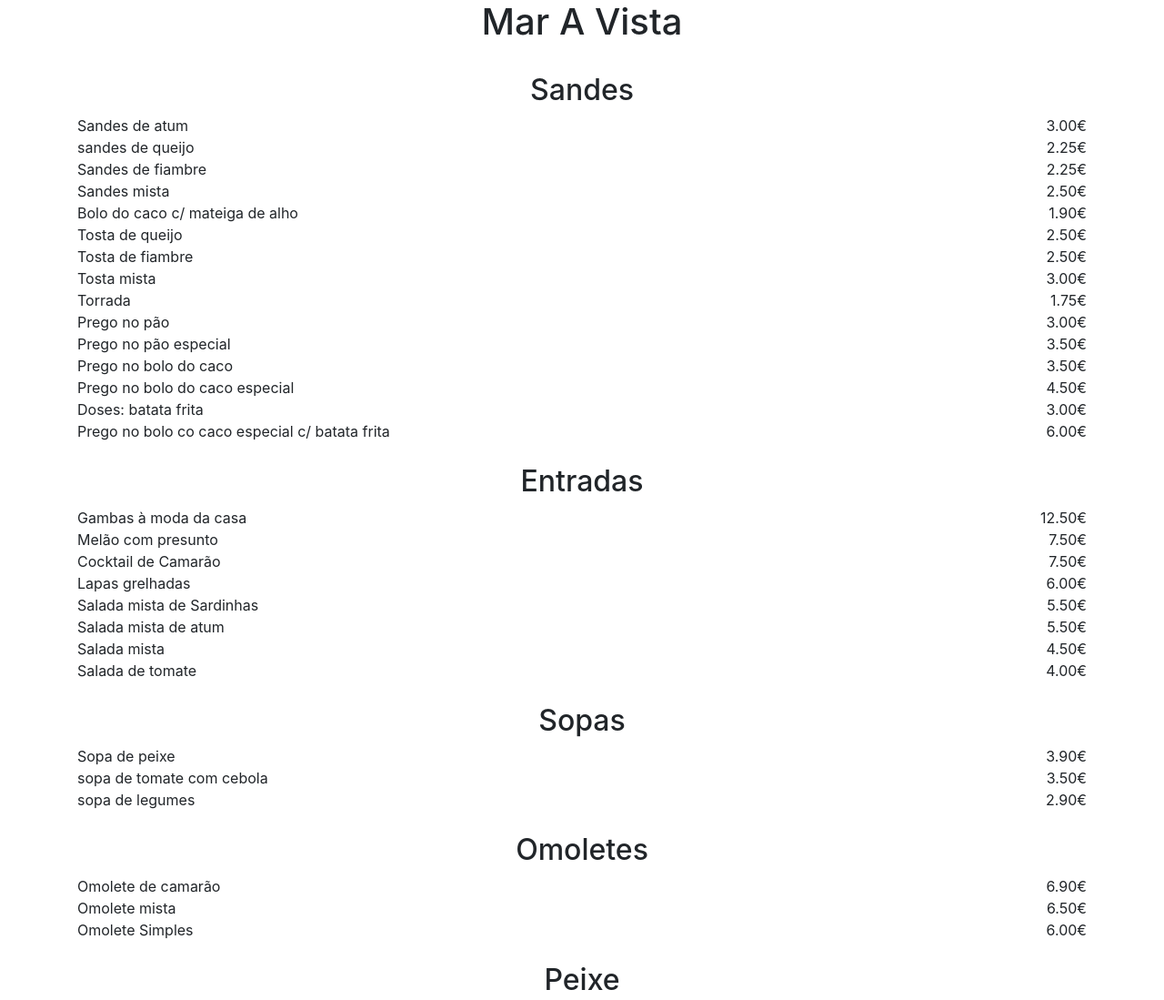
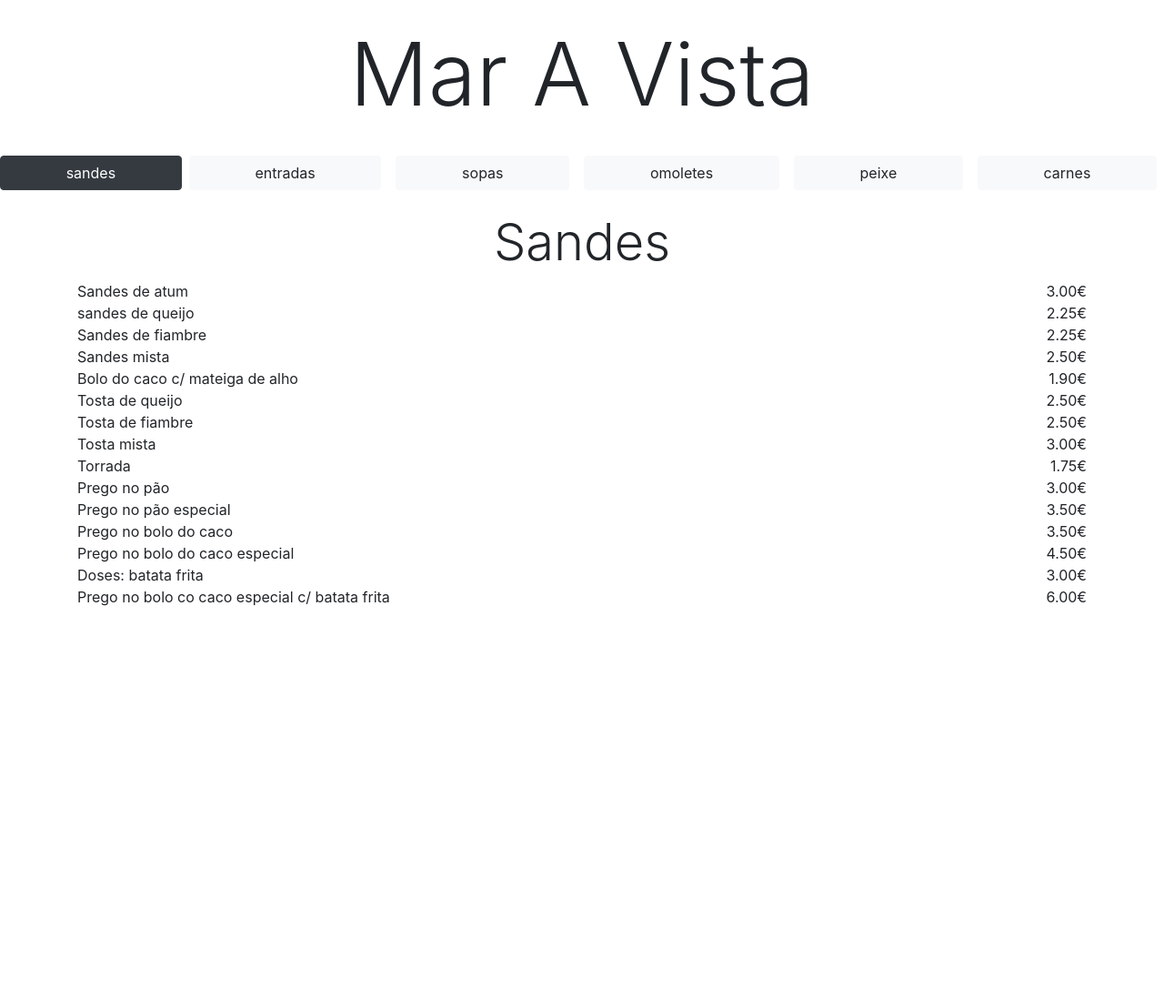
Before and after one commit to daviddinis/daviddinis.github.io, a plain HTML site: page index.html in a window 1280 px wide. Shown: the top 1099 px of the page at 91% size. After the commit the page ends 800 px from the top, so only its background shows below. Drawn offline with nearby package versions, Linux system fonts and the light colour scheme.

Commit message:
added menu

```diff
--- a/index.html
+++ b/index.html
@@ -10,18 +10,28 @@
     <link rel="stylesheet" href="https://maxcdn.bootstrapcdn.com/bootstrap/4.4.1/css/bootstrap.min.css">
 
     <!-- jQuery library -->
-    <script src="https://ajax.googleapis.com/ajax/libs/jquery/4.5.1/jquery.min.js"></script>
+    <script src="https://code.jquery.com/jquery-3.2.1.slim.min.js" integrity="sha384-KJ3o2DKtIkvYIK3UENzmM7KCkRr/rE9/Qpg6aAZGJwFDMVNA/GpGFF93hXpG5KkN" crossorigin="anonymous"></script>
 
     <!-- Latest compiled JavaScript -->
     <script src="https://maxcdn.bootstrapcdn.com/bootstrap/4.4.1/js/bootstrap.min.js"></script>
 </head>
 
 <body>
-    <h1 class="text-center">Mar A Vista</h1>
+    <br>
+    <h1 class="text-center display-1">Mar A Vista</h1>
+    <br>
+    <div class="d-flex flex-fill">
+        <button class="btn px-auto btn-dark  flex-fill" onclick="openSandes()" id="sandes">sandes</button>
+        <button class="btn mx-2 btn-light  flex-fill" onclick="openEntradas()" id="entradas">entradas</button>
+        <button class="btn mx-2 btn-light  flex-fill" onclick="openSopas()" id="sopas">sopas</button>
+        <button class="btn mx-2 btn-light  flex-fill" onclick="openOmoletes()" id="omoletes">omoletes</button>
+        <button class="btn mx-2 btn-light  flex-fill" onclick="openPeixe()" id="peixe">peixe</button>
+        <button class="btn mx-2 btn-light  flex-fill" onclick="openCarne()" id="carne">carnes</button>
+    </div>
     <br>
     <div class="container w-100 px-0 " id="PT">
-        <h2 class="text-center">Sandes</h2>
-        <div class="row w-100 mx-auto" id="sandes">
+        <h2 class="text-center sandes display-4">Sandes</h2>
+        <div class="row w-100 mx-auto" >
 
             <div class="col">
                 Sandes de atum<br>
@@ -59,9 +69,8 @@
                 6.00€<br>
             </div>
         </div>
-        <br>
-        <h2 class="text-center">Entradas</h2>
-        <div class="row w-100 mx-auto" id="sandes">
+        <h2 class="text-center entradas d-none display-4">Entradas</h2>
+        <div class="row w-100 mx-auto d-none" >
 
             <div class="col">
                 Gambas à moda da casa<br>
@@ -84,9 +93,8 @@
                 4.00€<br>
             </div>
         </div>
-        <br>
-        <h2 class="text-center">Sopas</h2>
-        <div class="row w-100 mx-auto" id="sandes">
+        <h2 class="text-center sopas d-none display-4">Sopas</h2>
+        <div class="row w-100 mx-auto d-none">
 
             <div class="col">
                 Sopa de peixe<br>
@@ -99,9 +107,8 @@
                 2.90€<br>
             </div>
         </div>
-        <br>
-        <h2 class="text-center">Omoletes</h2>
-        <div class="row w-100 mx-auto" id="sandes">
+        <h2 class="text-center omoletes d-none display-4">Omoletes</h2>
+        <div class="row w-100 mx-auto d-none" >
 
             <div class="col">
                 Omolete de camarão<br>
@@ -114,9 +121,8 @@
                 6.00€<br>
             </div>
         </div>
-        <br>
-        <h2 class="text-center">Peixe</h2>
-        <div class="row w-100 mx-auto" id="sandes">
+        <h2 class="text-center peixe d-none display-4">Peixe</h2>
+        <div class="row w-100 mx-auto d-none">
 
             <div class="col">
                 Peixe do dia<br>
@@ -147,9 +153,8 @@
                 8.50€<br>
             </div>
         </div>
-        <br>
-        <h2 class="text-center">Carnes</h2>
-        <div class="row w-100 mx-auto" id="sandes">
+        <h2 class="text-center carne d-none display-4">Carnes</h2>
+        <div class="row w-100 mx-auto d-none">
 
             <div class="col">
                 Picado (por Kg)<br>
--- a/javascript.js
+++ b/javascript.js
@@ -1,3 +1,99 @@
 function elem(){
     console.log("working")
 }
+
+
+
+function closeAll(){
+    var sandes =  document.querySelector(".sandes");
+    var entradas =  document.querySelector(".entradas");
+    var sopas =  document.querySelector(".sopas");
+    var omoletes =  document.querySelector(".omoletes");
+    var peixe =  document.querySelector(".peixe");
+    var carne =  document.querySelector(".carne");
+    closeListing(sandes)
+    closeListing(entradas)
+    closeListing(sopas)
+    closeListing(omoletes)
+    closeListing(peixe)
+    closeListing(carne)
+}
+
+
+function closeListing(close){
+    close.classList.add("d-none")
+    close.nextElementSibling.classList.add("d-none")
+}
+
+function openSandes(){
+    closeAll()
+    var sandes =  document.querySelector(".sandes");
+    sandes.classList.remove("d-none")
+    sandes.nextElementSibling.classList.remove("d-none")
+    var buttonToRemove =  document.querySelector(".btn-dark");
+    buttonToRemove.classList.remove("btn-dark")
+    buttonToRemove.classList.add("btn-light")
+    var buttonToAdd =  document.querySelector("#sandes");
+    buttonToAdd.classList.remove("btn-light")
+    buttonToAdd.classList.add("btn-dark")
+}
+function openEntradas(){
+    closeAll()
+    var entradas =  document.querySelector(".entradas");
+    entradas.classList.remove("d-none")
+    entradas.nextElementSibling.classList.remove("d-none")
+    var buttonToRemove =  document.querySelector(".btn-dark");
+    buttonToRemove.classList.remove("btn-dark")
+    buttonToRemove.classList.add("btn-light")
+    var buttonToAdd =  document.querySelector("#entradas");
+    buttonToAdd.classList.remove("btn-light")
+    buttonToAdd.classList.add("btn-dark")
+}
+function openSopas(){
+    closeAll()
+    var sopas =  document.querySelector(".sopas");
+    sopas.classList.remove("d-none")
+    sopas.nextElementSibling.classList.remove("d-none")
+    var buttonToRemove =  document.querySelector(".btn-dark");
+    buttonToRemove.classList.remove("btn-dark")
+    buttonToRemove.classList.add("btn-light")
+    var buttonToAdd =  document.querySelector("#sopas");
+    buttonToAdd.classList.remove("btn-light")
+    buttonToAdd.classList.add("btn-dark")
+}
+function openOmoletes(){
+    closeAll()
+    var omoletes =  document.querySelector(".omoletes");
+    omoletes.classList.remove("d-none")
+    omoletes.nextElementSibling.classList.remove("d-none")
+    var buttonToRemove =  document.querySelector(".btn-dark");
+    buttonToRemove.classList.remove("btn-dark")
+    buttonToRemove.classList.add("btn-light")
+    var buttonToAdd =  document.querySelector("#omoletes");
+    buttonToAdd.classList.remove("btn-light")
+    buttonToAdd.classList.add("btn-dark")
+}
+function openPeixe(){
+    closeAll()
+    var peixe =  document.querySelector(".peixe");
+    peixe.classList.remove("d-none")
+    peixe.nextElementSibling.classList.remove("d-none")
+    var buttonToRemove =  document.querySelector(".btn-dark");
+    buttonToRemove.classList.remove("btn-dark")
+    buttonToRemove.classList.add("btn-light")
+    var buttonToAdd =  document.querySelector("#peixe");
+    buttonToAdd.classList.remove("btn-light")
+    buttonToAdd.classList.add("btn-dark")
+}
+function openCarne(){
+    closeAll()
+    var carne =  document.querySelector(".carne");
+    carne.classList.remove("d-none")
+    carne.nextElementSibling.classList.remove("d-none")
+    var buttonToRemove =  document.querySelector(".btn-dark");
+    buttonToRemove.classList.remove("btn-dark")
+    buttonToRemove.classList.add("btn-light")
+    var buttonToAdd =  document.querySelector("#carne");
+    buttonToAdd.classList.remove("btn-light")
+    buttonToAdd.classList.add("btn-dark")
+}
```
